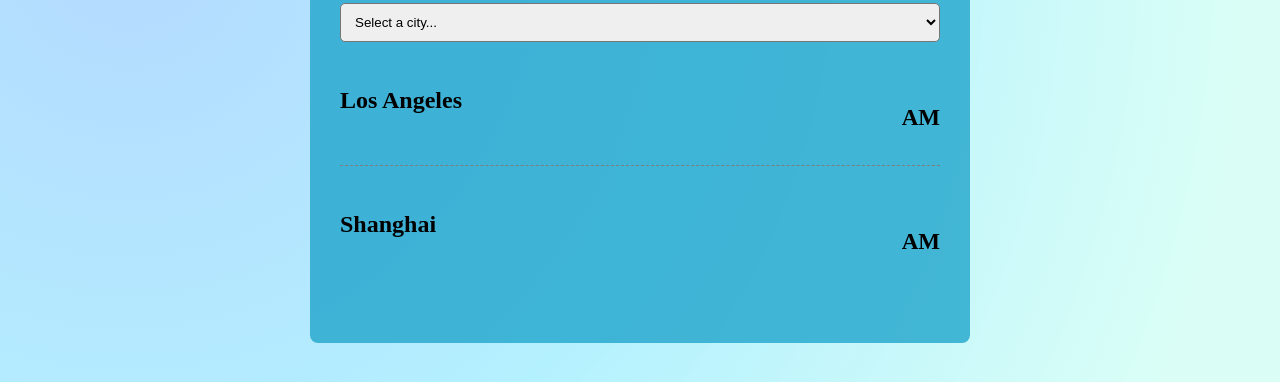
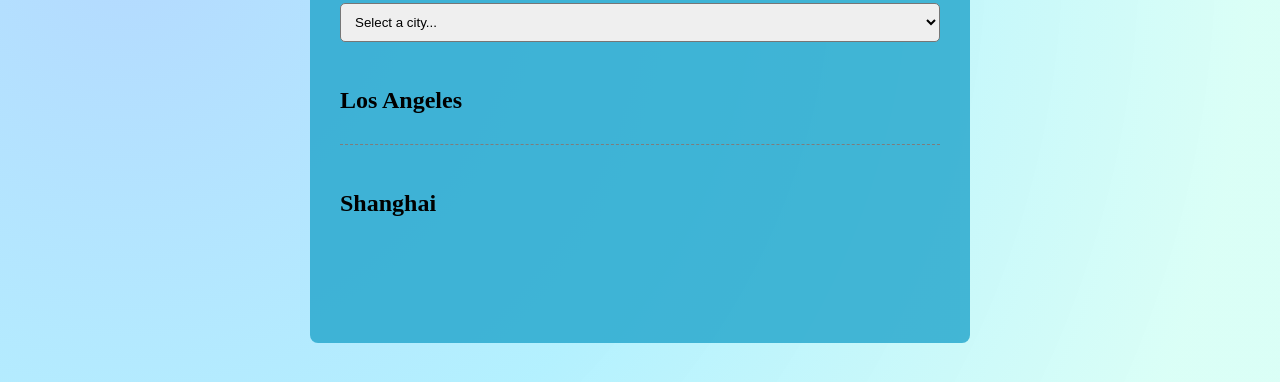
Before and after one commit to ChrissyNambz/world-clock, a plain HTML site: page index.html in a window 1280 px wide. Shown: the part 177-559 px from the top of the page. Drawn offline with nearby package versions, Linux system fonts and the light colour scheme; a script that the page names is missing.

Commit message:
Update index.html

```diff
--- a/index.html
+++ b/index.html
@@ -28,14 +28,14 @@
             <h2>Los Angeles</h2>
             <div class="date"></div>
           </div>
-          <div class="time"><small>AM </small></div>
+          <div class="time"><small></small></div>
         </div>
         <div class="city" id="shanghai">
           <div>
             <h2>Shanghai</h2>
             <div class="date"></div>
           </div>
-          <div class="time"><small>AM </small></div>
+          <div class="time"><small></small></div>
         </div>
       </div>
     </div>
```
